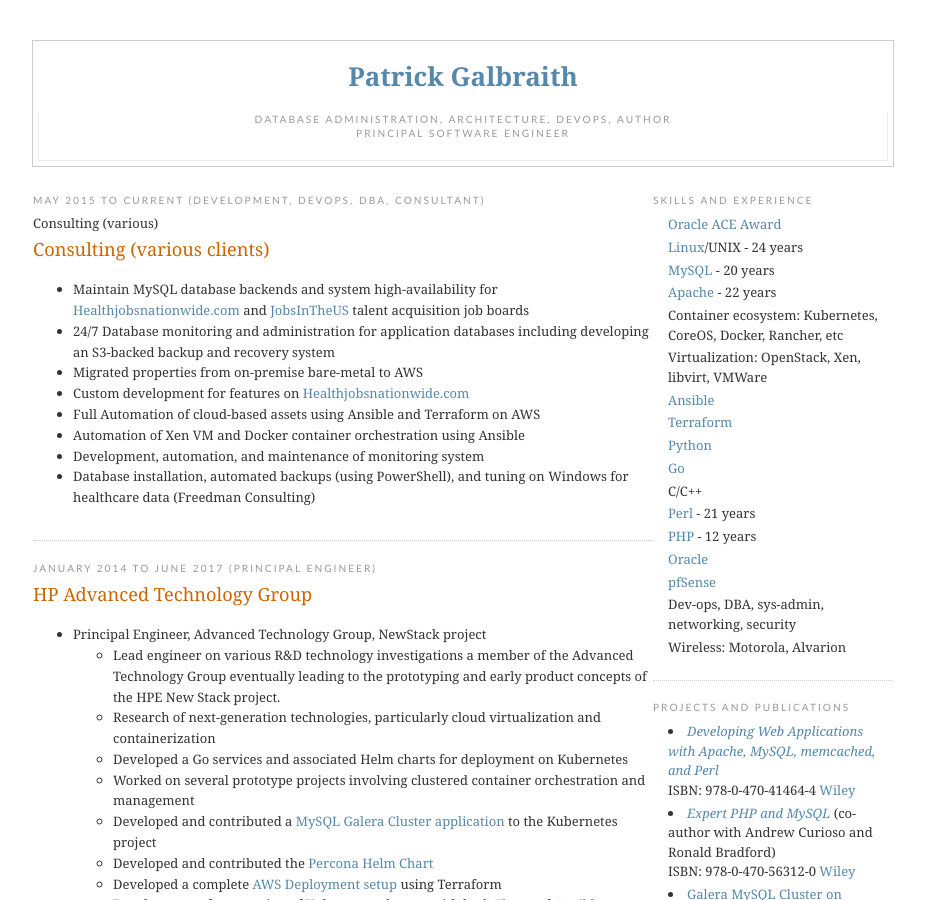
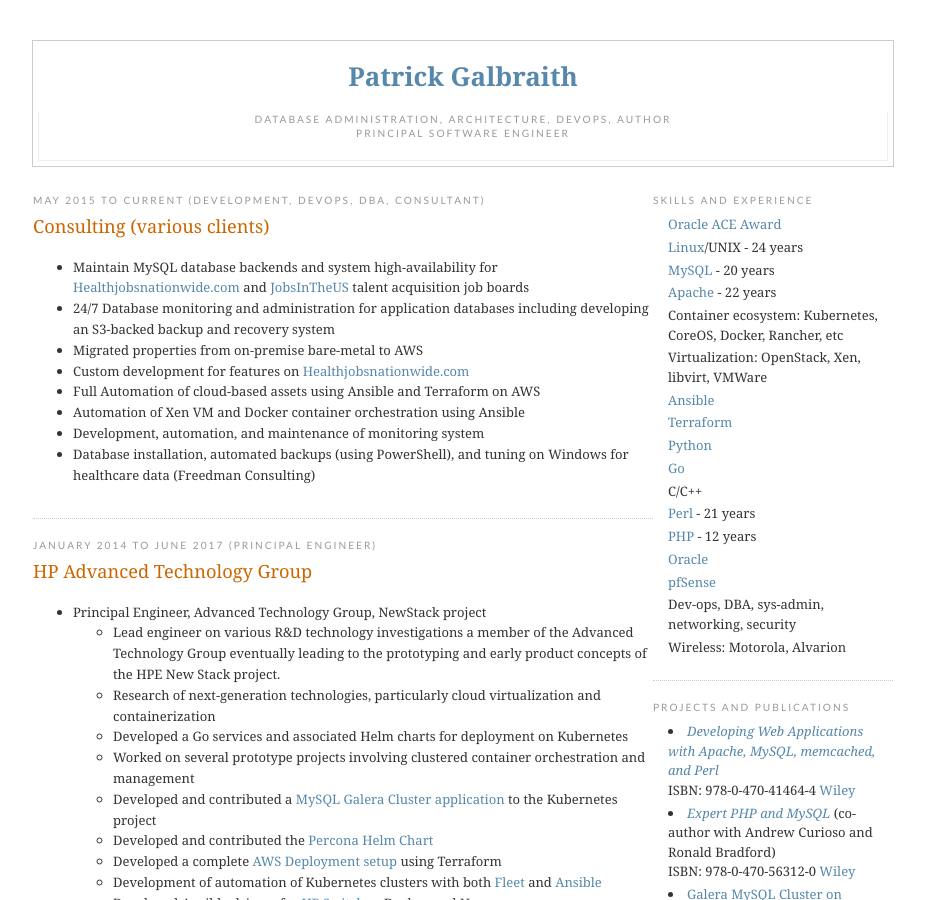
Before and after one commit to CaptTofu/patg.net, a Jekyll site: the page resume.html, which Jekyll copies as it is, in a window 1280 px wide and 900 px high. Shown: the whole window, without its empty margins (177-1102 px from the left). Built offline with Jekyll 4.4.1, drawn with Linux system fonts in a browser that asks for light colours.

Commit message:
Fix to consulting again

```diff
--- a/resume.html
+++ b/resume.html
@@ -260,7 +260,7 @@
 
 <!-- begin .job-->
 <h2 class="date-header">May 2015 to Current (Development, Devops, DBA, consultant)</h2>
-<div class="post"><a name="Consulting">Consulting (various)</a>
+<div class="post"><a name="Consulting"></a>
 <h3 class="post-title">Consulting (various clients)</h3>
 <div class="post-body">
   <ul>
```
